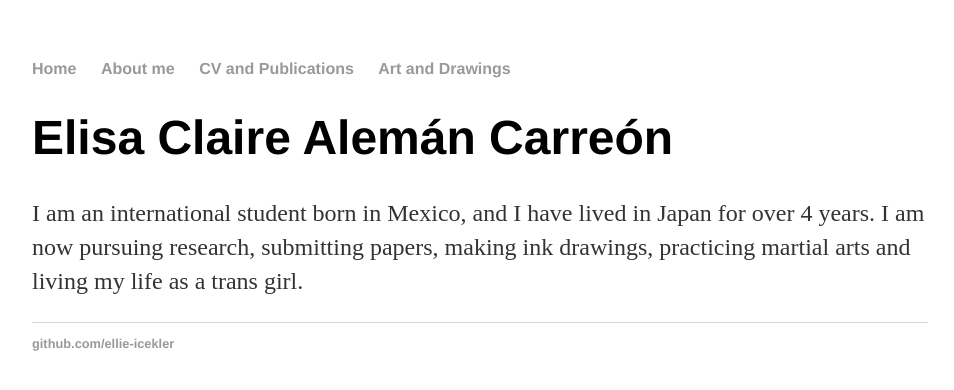
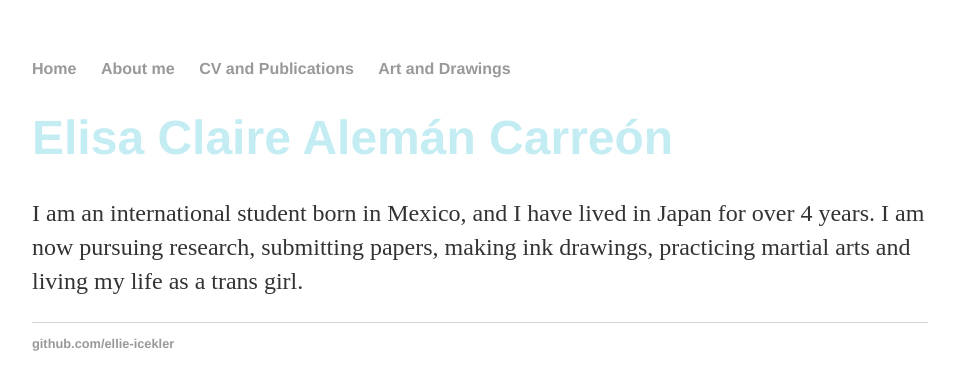
Before and after one commit to ellie-icekler/ellie-icekler.github.io, a Jekyll site: the page built from index.html, in a window 1280 px wide. Shown: the top 390 px of the page, without its empty margins (160-1114 px from the left). Built offline with Jekyll 4.4.1, drawn with Linux system fonts in a browser that asks for light colours.

Commit message:
Update main.css

```diff
--- a/css/main.css
+++ b/css/main.css
@@ -1,6 +1,7 @@
 body {
     margin: 60px auto;
     width: 70%;
+    color: #c4ecf3
 }
 nav ul, footer ul {
     font-family:'Helvetica', 'Arial', 'Sans-Serif';
```
